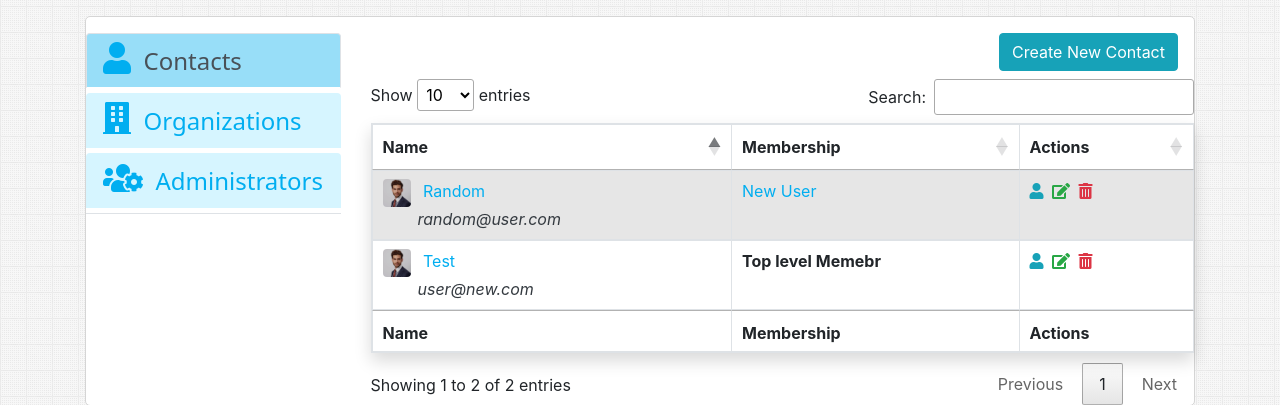
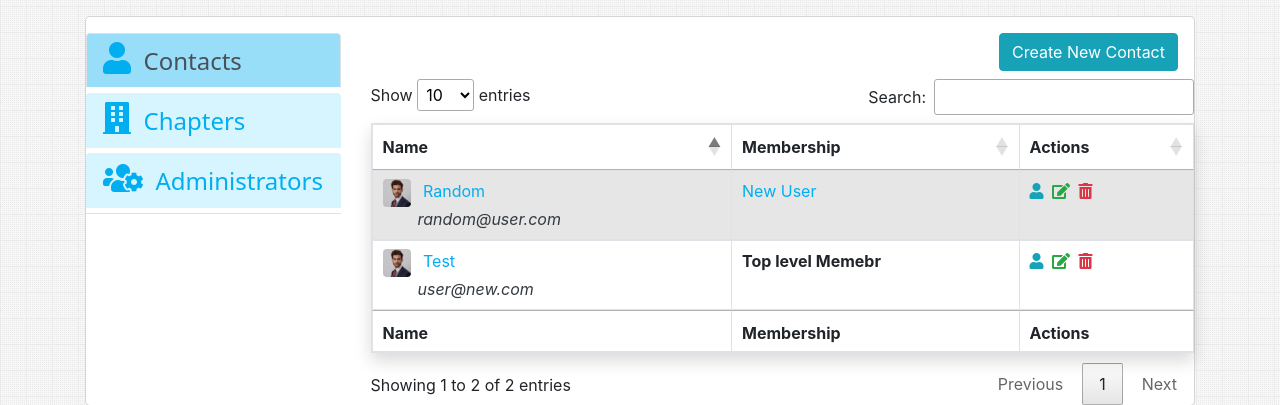
Before and after one commit to kmalik748/member, a PHP site: page /member/admin_contact.php in a window 1280 px wide. Shown: the part 124-529 px from the top of the page. Run offline with PHP 8.4, Linux system fonts and the light colour scheme; data comes from the database, SQL or seed files in the repository; some libraries are stand-ins or nearby versions; some web fonts are replaced.

Commit message:
Apr 27 09:07AM (From Office)

```diff
--- a/admin_contact.php
+++ b/admin_contact.php
@@ -60,7 +60,7 @@
                     <li class="nav-item">
                         <a class="nav-link" id="organization-tab" data-toggle="tab" href="#organization" role="tab" aria-controls="organization" aria-selected="false">
                             <i class="fas fa-2x fa-building appColor mr-2"></i>
-                            <span>Organizations</span>
+                            <span>Chapters</span>
                         </a>
                     </li>
                     <li class="nav-item">
--- a/app/db.php
+++ b/app/db.php
@@ -1,5 +1,6 @@
 <?php
-$con = mysqli_connect("localhost","root","kashif@123","project_member");
+//$con = mysqli_connect("localhost","root","kashif@123","project_member");
+$con = mysqli_connect("localhost","root","","member");
 //$con = mysqli_connect("localhost","root","","member");
 
 // Check connection
```
